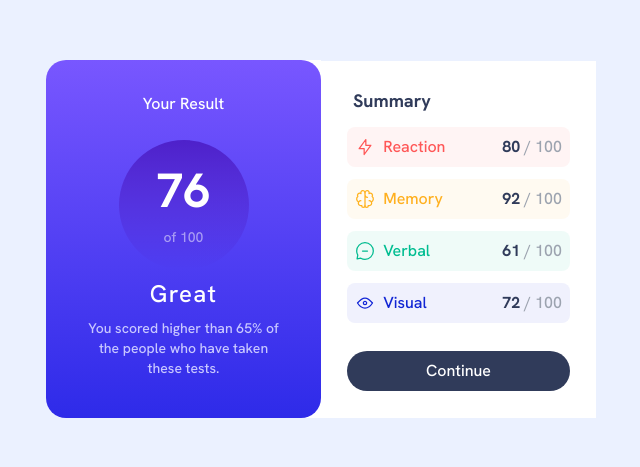
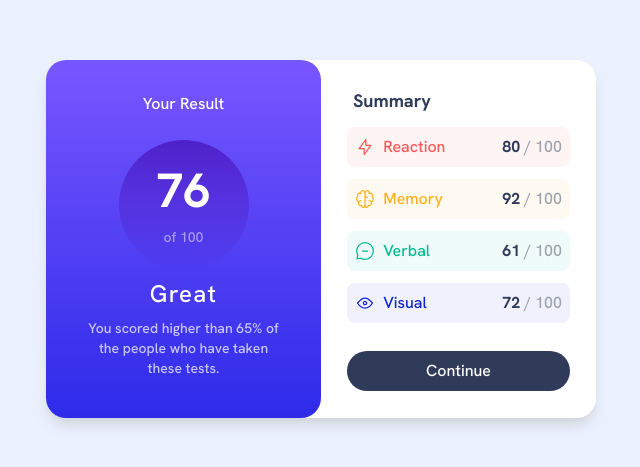
Before and after one commit to Mike-Dave/results-summary-components, a website: page index.html in a window 1280 px wide. Shown: the part 161-628 px from the top of the page, without its empty margins (319-959 px from the left). Drawn offline with Linux system fonts and the light colour scheme.

Commit message:
Added box shadow and border radius

```diff
--- a/index.html
+++ b/index.html
@@ -17,10 +17,12 @@
   </head>
   <body class="font-hanken bg-paleBlue">
     <main
-      class="md:grid md:grid-cols-2 md:max-w-[550px] md:min-h-screen md:items-center md:justify-center md:mx-auto"
+      class="md:flex md:items-center md:justify-center md:max-w-[550px] md:min-h-screen md:mx-auto"
     >
-      <!-- First Section -->
-      <section class="bg-white rounded-bl-[20px] rounded-tl-[20px]">
+      <section
+        class="md:grid md:grid-cols-2 bg-white md:rounded-bl-[20px] md:rounded-tl-[20px] md:rounded-tr-[20px] md:rounded-br-[20px] shadow-lg shadow-gray-300"
+      >
+        <!-- first section -->
         <section
           id="first-section"
           class="bg-gradient-to-b from-lightSlateBlue to-lightRoyalBlue text-center rounded-b-[40px] p-2 text-white md:rounded-[20px] bg-white md:p-4"
@@ -37,10 +39,12 @@
             You scored higher than 65% of the people who have taken these tests.
           </p>
         </section>
-      </section>
 
         <!-- Second Section -->
-      <section id="second-section" class="bg-white px-4 md:py-[14.5px] pb-4">
+        <section
+          id="second-section"
+          class="bg-white px-4 md:py-[14.5px] pb-4 md:rounded-tr-[20px] md:rounded-br-[20px]"
+        >
           <h3 class="pl-4 p-3 text-lg font-bold text-darkGrayBlue">Summary</h3>
           <div class="flex flex-col justify-center gap-4 items-center md:gap-3">
             <!-- Reaction -->
@@ -61,7 +65,10 @@
               class="flex justify-between w-11/12 p-3 bg-[#ffb02010] rounded-lg md:p-2"
             >
               <div class="flex space-x-2">
-              <img src="images/icon-memory.svg" alt="a yellow painted brain" />
+                <img
+                  src="images/icon-memory.svg"
+                  alt="a yellow painted brain"
+                />
                 <p class="text-orangeYellow">Memory</p>
               </div>
               <div class="flex">
@@ -74,7 +81,10 @@
               class="flex justify-between w-11/12 p-3 bg-[#03bd9110] rounded-lg md:p-2"
             >
               <div class="flex space-x-2">
-              <img src="images/icon-verbal.svg" alt="a yellow painted brain" />
+                <img
+                  src="images/icon-verbal.svg"
+                  alt="a yellow painted brain"
+                />
                 <p class="text-greenTeal">Verbal</p>
               </div>
               <div class="flex">
@@ -87,7 +97,10 @@
               class="flex justify-between w-11/12 p-3 bg-[#1126d410] rounded-lg md:p-2 md:mb-4"
             >
               <div class="flex space-x-2">
-              <img src="images/icon-visual.svg" alt="a yellow painted brain" />
+                <img
+                  src="images/icon-visual.svg"
+                  alt="a yellow painted brain"
+                />
                 <p class="text-cobaltBlue">Visual</p>
               </div>
               <div class="flex">
@@ -102,8 +115,9 @@
             </button>
           </div>
         </section>
+      </section>
+
+      <!-- </section> -->
     </main>
-    <!--
-   -->
   </body>
 </html>
```
Also changed, not shown: public/styles.css. Lines whose indentation alone changed are shown as unchanged.
